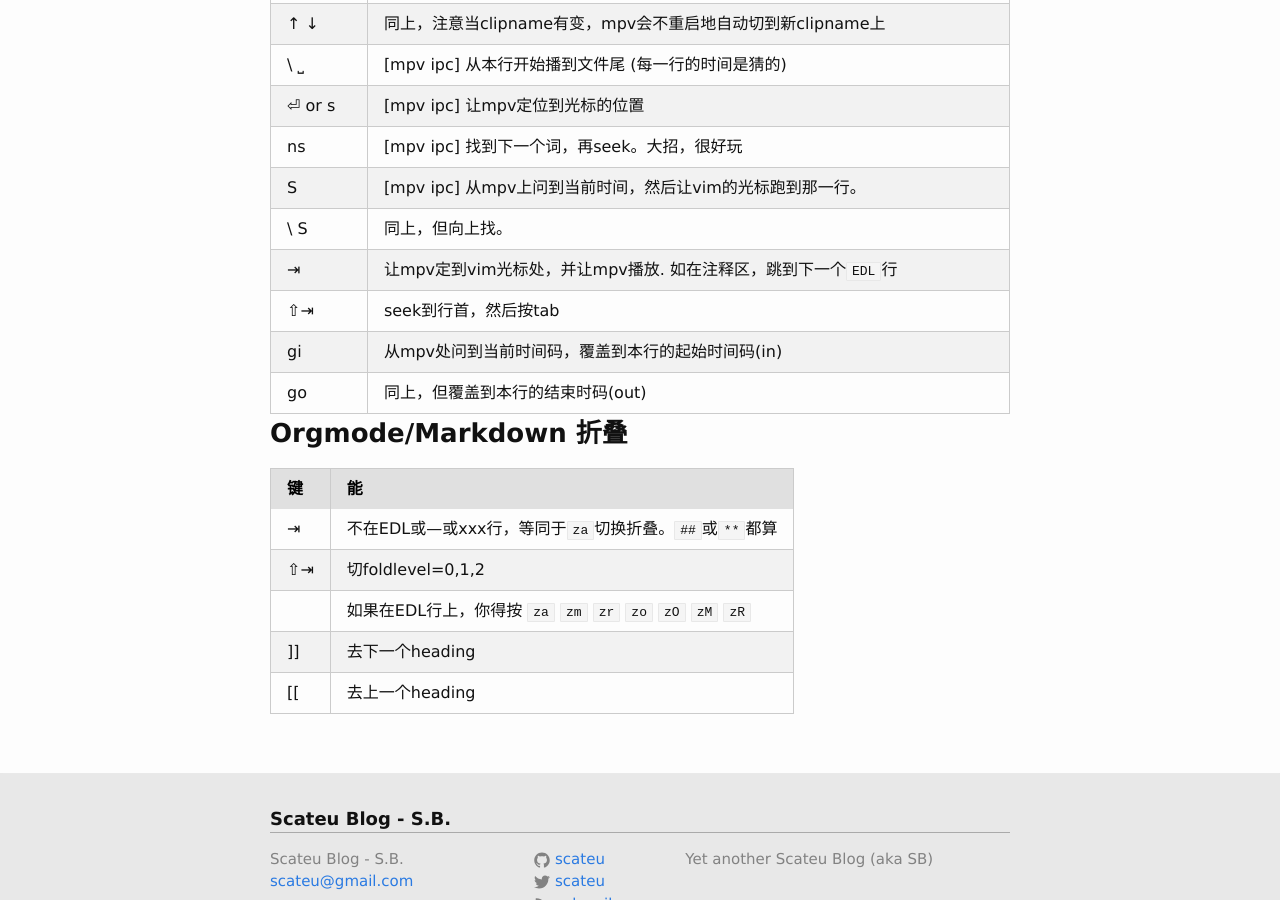
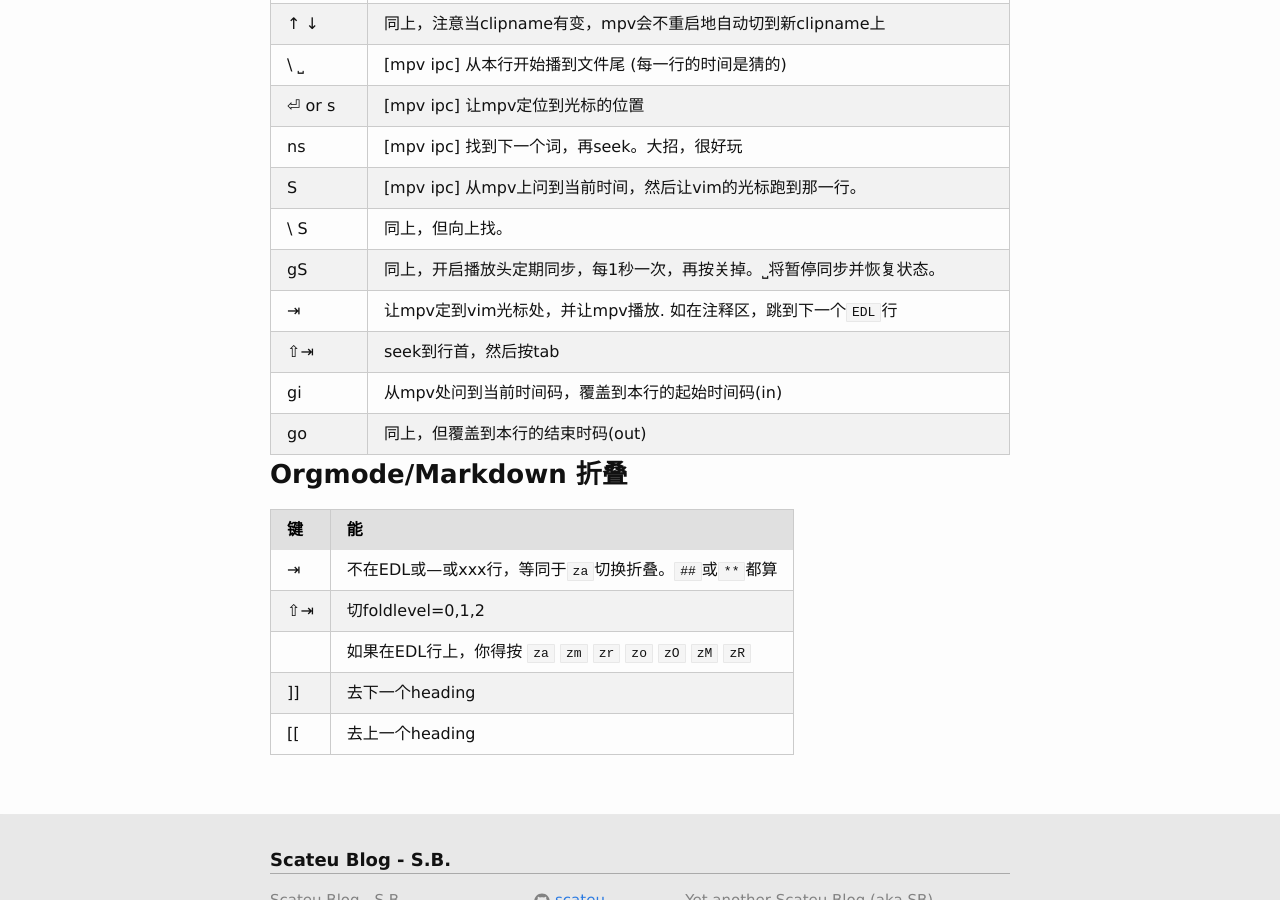
Before and after one commit to scateu/scateu.github.io, a Jekyll site: the page built from _posts/2023-03-19-tsv_edl.vim.md, in a window 1280 px wide and 900 px high, scrolled down 7597 px. Built offline with Jekyll 4.4.1, drawn with Linux system fonts in a browser that asks for light colours; nearby versions of some CDN libraries; comment, search, counter and statistics services are not loaded.

Commit message:
gS: periodically seek playhead from mpv

```diff
--- a/_posts/2023-03-19-tsv_edl.vim.md
+++ b/_posts/2023-03-19-tsv_edl.vim.md
@@ -180,6 +180,7 @@ cat some.srt | sed -n -r '1{/^$/n;};/^[0-9]+$/{n; s/ --> /\t/; s/$/\t| _CLIPNAME
 | ns          | [mpv ipc] 找到下一个词，再seek。大招，很好玩|
 | S           | [mpv ipc] 从mpv上问到当前时间，然后让vim的光标跑到那一行。|
 | \ S         | 同上，但向上找。|
+| gS          | 同上，开启播放头定期同步，每1秒一次，再按关掉。⎵将暂停同步并恢复状态。|
 | ⇥           | 让mpv定到vim光标处，并让mpv播放. 如在注释区，跳到下一个`EDL`行 |
 | ⇧⇥          | seek到行首，然后按tab|
 | gi          | 从mpv处问到当前时间码，覆盖到本行的起始时间码(in)|
```
